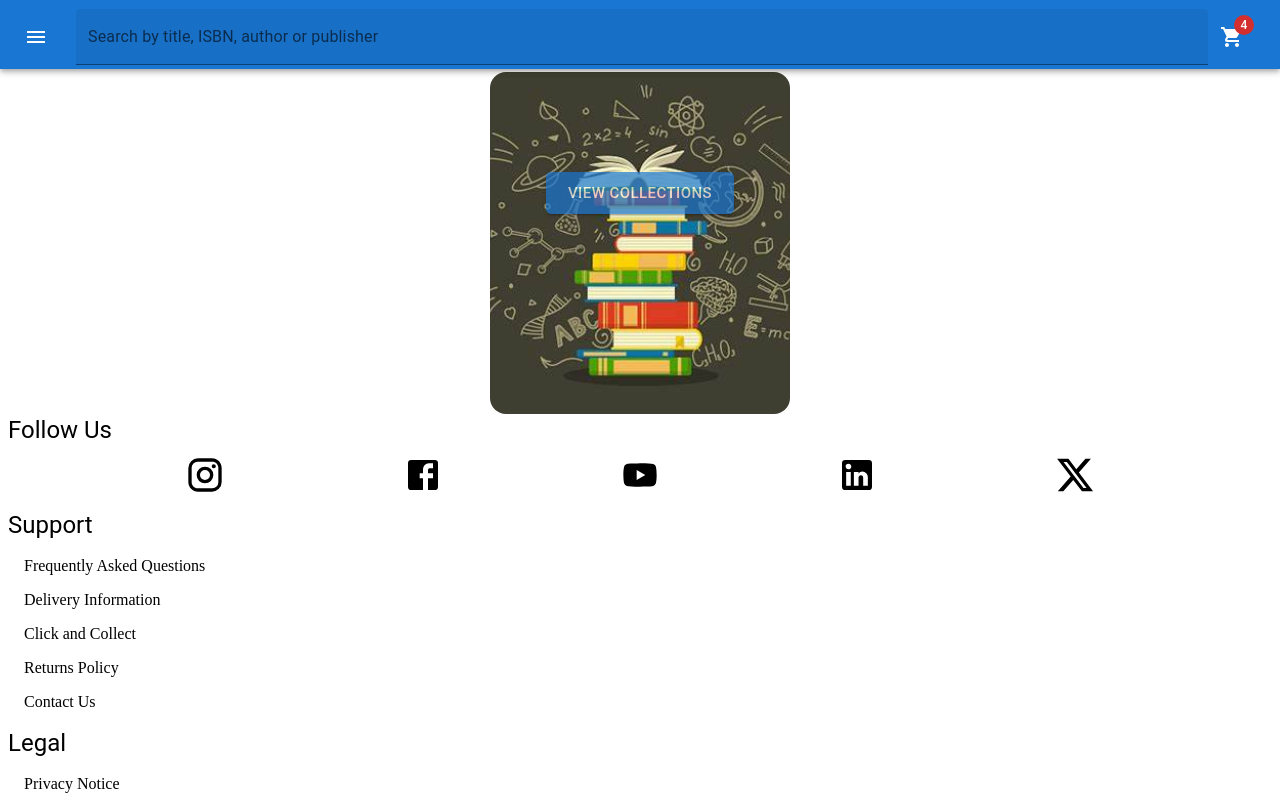
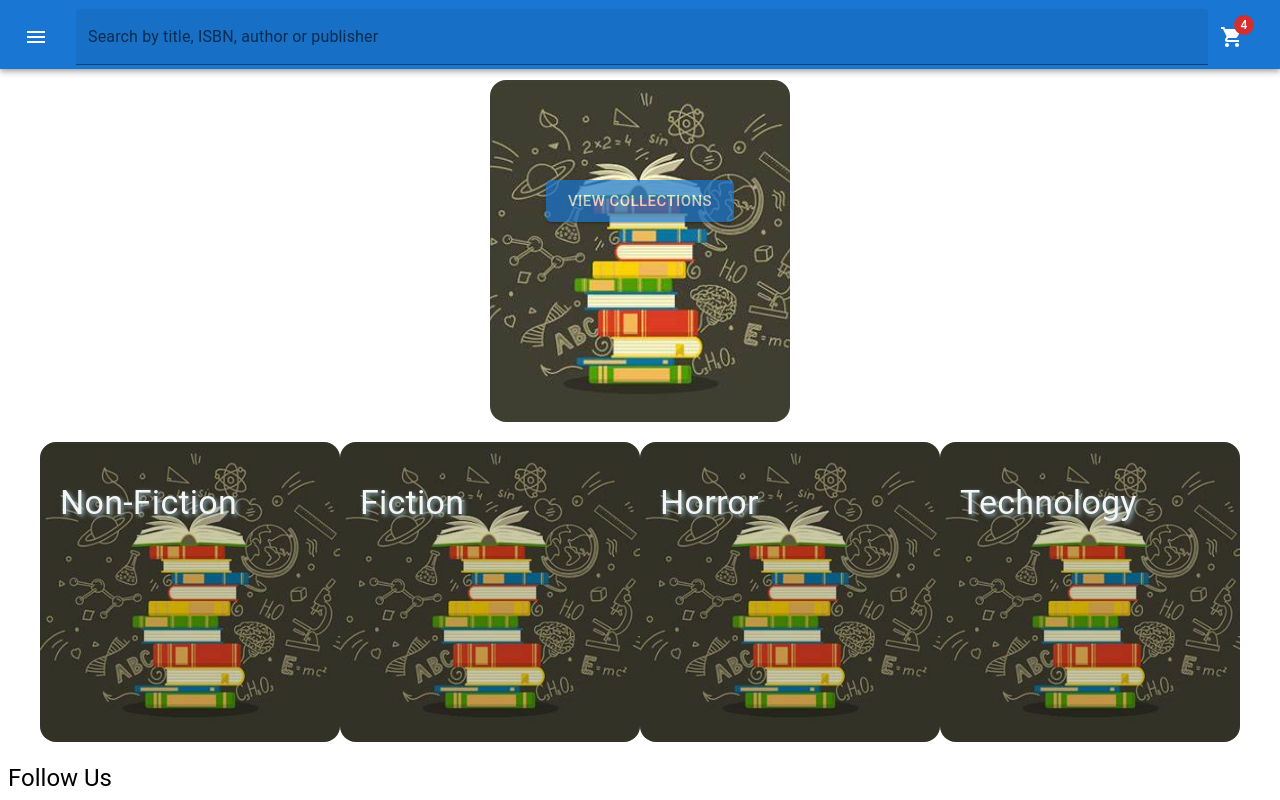
Before and after one commit to AywinK/bookstore, a React (Vite) app in the folder frontend/: page / in a window 1280 px wide. Shown: the top 800 px of the page. Built offline with nearby package versions, Linux system fonts and the light colour scheme; no server answers.

Commit message:
adds categorybox.jsx to homepage

```diff
--- a/frontend/src/App.jsx
+++ b/frontend/src/App.jsx
@@ -9,7 +9,7 @@ function App() {
   return (
     <div
       style={{
-        paddingTop: "64px"
+        paddingTop: "72px"
       }}
     >
       <Header />
--- /dev/null
+++ b/frontend/src/components/CategoryBox.jsx
@@ -0,0 +1,55 @@
+import { Link } from 'react-router-dom';
+import { Typography, Button } from '@mui/material';
+import collectionsBackgroundImage from "../assets/OIP.jpg"
+
+// eslint-disable-next-line react/prop-types
+const CategoryBox = ({ categoryLink, categoryName }) => {
+    return (
+        <Button
+            component={Link}
+            to={categoryLink}
+            sx={{
+                position: "relative",
+                aspectRatio: "1/1",
+                width: '300px',
+                borderRadius: '16px',
+                backgroundImage: `url(${collectionsBackgroundImage})`,
+                backgroundSize: 'cover',
+                backgroundPosition: 'center',
+                margin: "20px auto",
+                textTransform: "none",
+                ":hover": {
+                    opacity: "0.9"
+                },
+                "&:before": {
+                    content: '""',
+                    position: "absolute",
+                    top: 0,
+                    left: 0,
+                    right: 0,
+                    bottom: 0,
+                    borderRadius: "16px",
+                    background: "rgba(0,0,0,0.2)",
+                }
+            }
+            }
+        >
+            <Typography
+                sx={{
+                    position: "absolute",
+                    top: "20px",
+                    left: "0px",
+                    padding: "20px",
+                    textShadow: '2px 2px 4px rgba(173, 216, 230, 0.8)'
+                }}
+                variant="h4"
+                color="whitesmoke"
+
+            >
+                {categoryName}
+            </Typography>
+        </Button>
+    );
+};
+
+export default CategoryBox;
--- a/frontend/src/pages/Homepage.jsx
+++ b/frontend/src/pages/Homepage.jsx
@@ -1,6 +1,26 @@
 import { Box, Button } from '@mui/material';
 import collectionsBackgroundImage from "../assets/OIP.jpg";
 import { Link } from "react-router-dom";
+import CategoryBox from '../components/CategoryBox';
+
+const displayedCollectionList = [
+    {
+        categoryLink: "/non-fiction",
+        categoryName: "Non-Fiction"
+    },
+    {
+        categoryLink: "/fiction",
+        categoryName: "Fiction"
+    },
+    {
+        categoryLink: "/horror",
+        categoryName: "Horror"
+    },
+    {
+        categoryLink: "/technology",
+        categoryName: "Technology"
+    }
+]
 
 
 const Homepage = () => {
@@ -16,7 +36,7 @@ const Homepage = () => {
                     backgroundSize: 'cover',
                     backgroundPosition: 'center',
                     marginRight: "auto",
-                    marginLeft: "auto"
+                    marginLeft: "auto",
                 }}
             >
                 <Link to="/collections">
@@ -35,8 +55,9 @@ const Homepage = () => {
                     >View Collections
                     </Button>
                 </Link>
+            </Box>
 
-            </Box>
+            {displayedCollectionList.map(collection => <CategoryBox key={collection.categoryName} categoryLink={collection.categoryLink} categoryName={collection.categoryName} />)}
         </>
     )
 }
```
